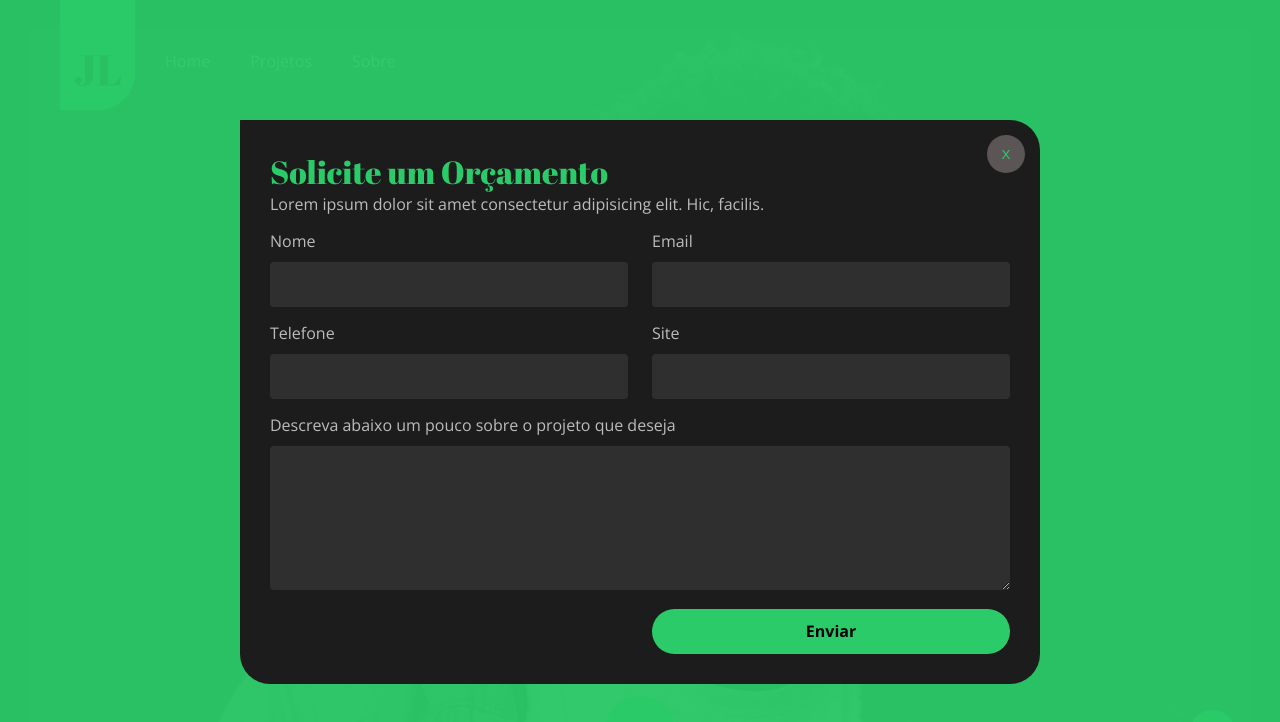
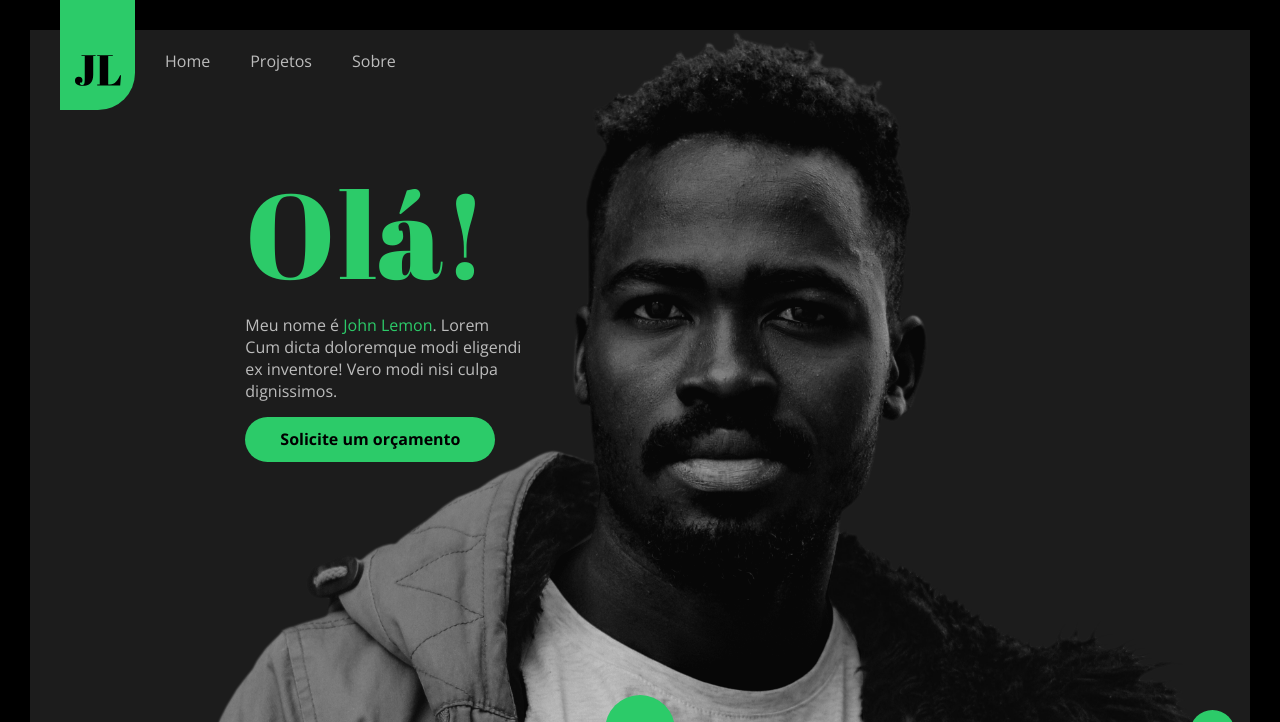
Before and after one commit to FalconiN/Front-End-Design-Essencial, a plain HTML site: page index.html in a window 1280 px wide. Shown: the top 722 px of the page. Drawn offline with nearby package versions, Linux system fonts and the light colour scheme.

Commit message:
funcionalidade open/close modal(toggle)

```diff
--- a/css/main.css
+++ b/css/main.css
@@ -323,7 +323,7 @@ p, label{
     .jl-overlay{
         width: 100%;
         height: 100vh;
-        display: block;
+        display: none;
         position: fixed;
         z-index: 1000;
         top: 0;
@@ -334,7 +334,7 @@ p, label{
     .jl-modal{
         background-color: var(--dark-color);
         width: 800px;
-        display: table;
+        display: none;
         position: fixed;
         padding: 30px;
         border-radius: 0 30px 30px;
--- a/index.html
+++ b/index.html
@@ -20,13 +20,13 @@
         </div>
     </div>
 
-    <div class="jl-overlay"></div>
+    <div class="jl-overlay jl-toggle-modal"></div>
 
-    <div class="jl-modal">
+    <div class="jl-modal" id="jl-modal-orcamento">
         <div class="jl-modal-header">
             <h1>Solicite um Orçamento</h1>
 
-            <button class="jl-close-modal">
+            <button class="jl-close-modal jl-toggle-modal">
                 X
             </button>
         </div>
@@ -122,7 +122,7 @@
                         <h1>Olá!</h1>
                         <p>Meu nome é <span>John Lemon</span>. Lorem Cum dicta doloremque modi eligendi ex inventore! Vero modi nisi culpa dignissimos.</p>
 
-                        <button href="" class="jl-btn jl-btn-large">Solicite um orçamento</button>
+                        <button href="" class="jl-btn jl-btn-large jl-toggle-modal">Solicite um orçamento</button>
                     </div>
                 </div>
             </div>
--- a/js/main.js
+++ b/js/main.js
@@ -23,3 +23,22 @@ btnContact.addEventListener('click', function(){
 
     this.classList.toggle('jl-change-icon')
 })
+
+
+
+// MODAL
+
+const toggleModal = document.querySelectorAll('.jl-toggle-modal')
+
+//abrindo e fechando o modal de orçamento
+
+for(var i = 0; i < toggleModal.length; i++ ){
+    toggleModal[i].addEventListener('click', function(){
+        var overlay = document.querySelector('.jl-overlay')
+        var modalOrcamento = document.querySelector('#jl-modal-orcamento')
+
+        overlay.classList.toggle('jl-is-open')
+        modalOrcamento.classList.toggle('jl-is-open')
+
+    })
+}
```
Also changed, not shown: 1 other file.
